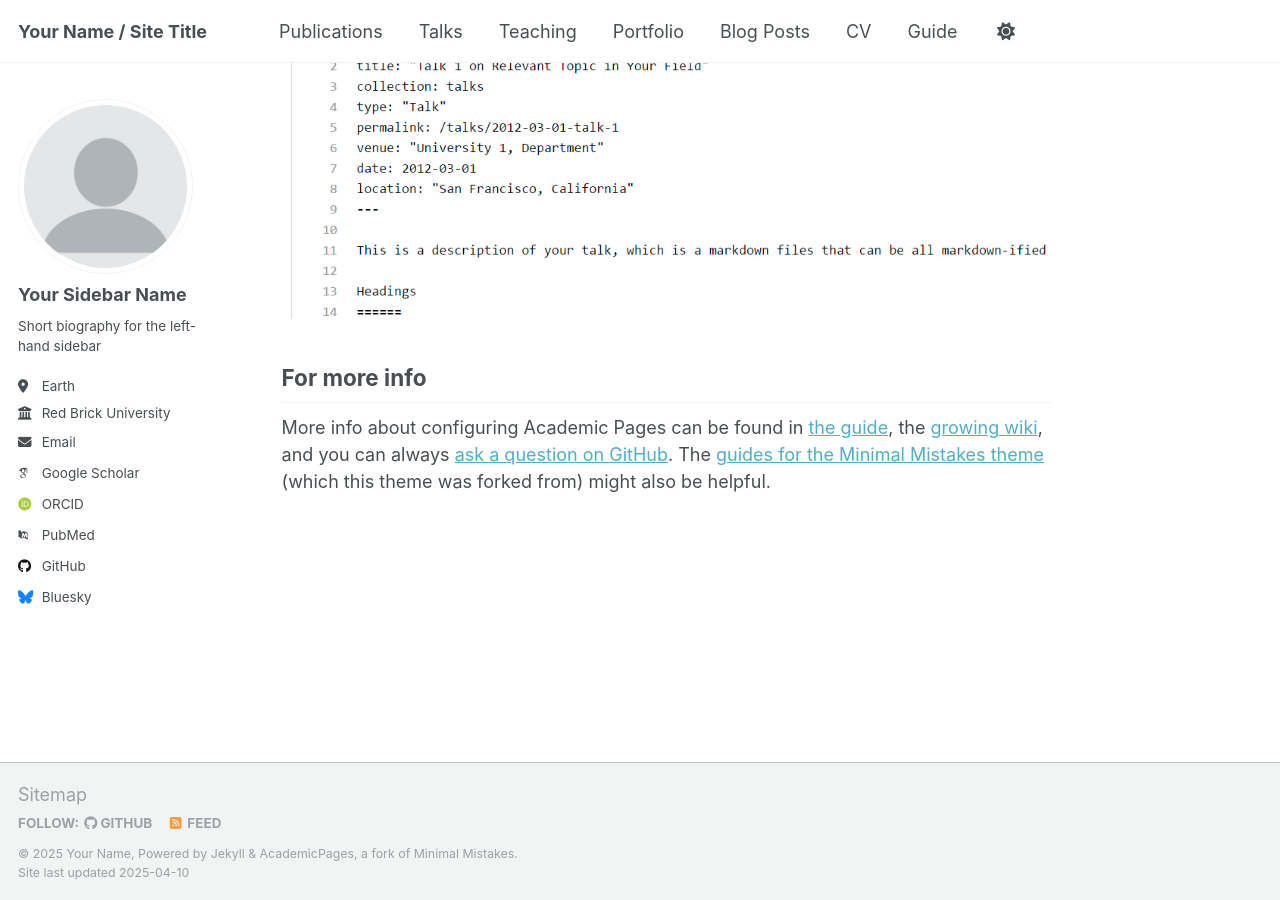
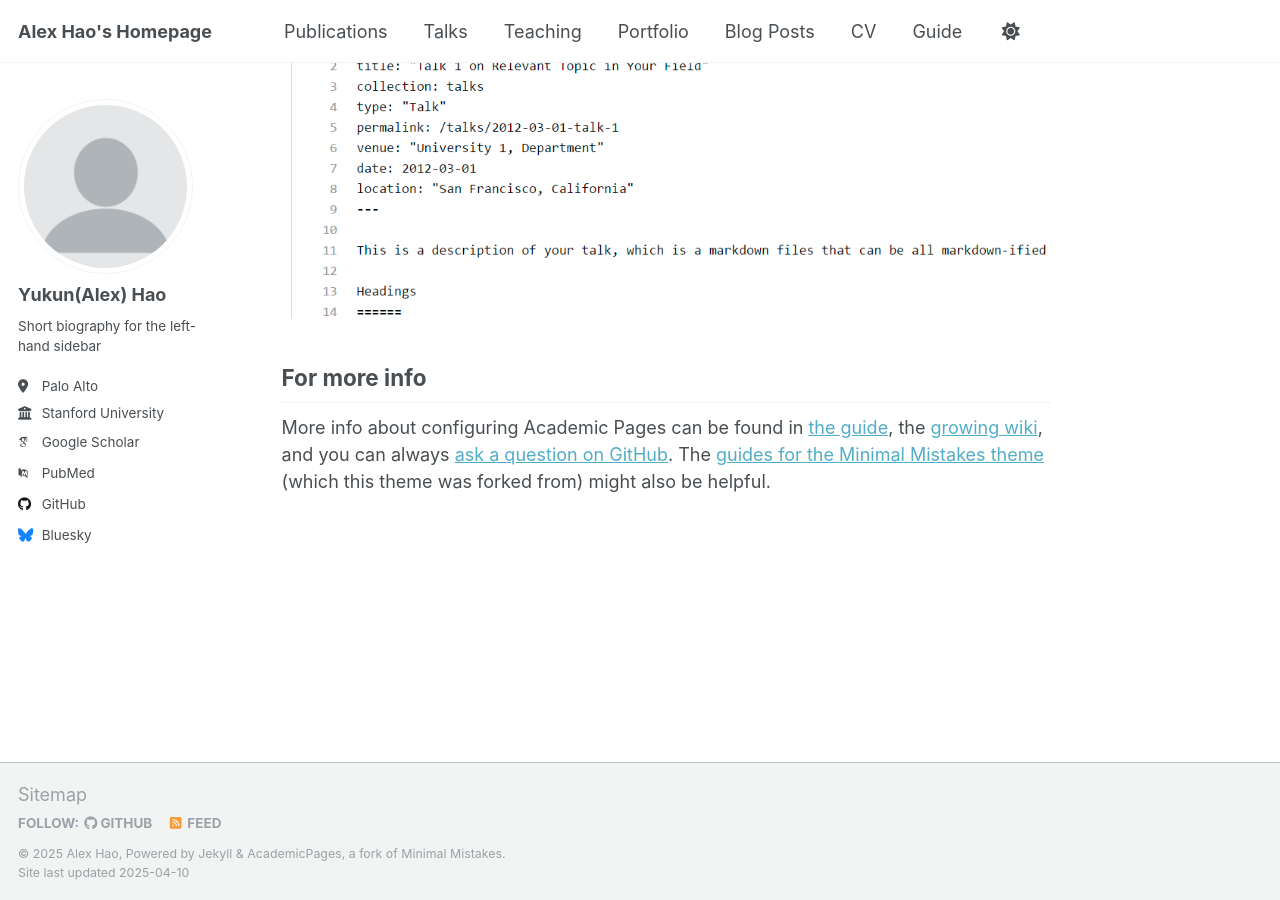
Before and after one commit to AlexYkHao/AlexYkHao.github.io, a Jekyll site: the page built from _pages/about.md, in a window 1280 px wide and 900 px high, scrolled down 2636 px. Built offline with Jekyll 4.4.1, drawn with Linux system fonts in a browser that asks for light colours; some web fonts are replaced.

Commit message:
Update _config.yml

```diff
--- a/_config.yml
+++ b/_config.yml
@@ -9,11 +9,11 @@
 # Basic Site Settings
 locale                   : "en-US"
 site_theme               : "default"
-title                    : "Your Name / Site Title"
+title                    : "Alex Hao's Homepage"
 title_separator          : "-"
-name                     : &name "Your Name"
-description              : &description "personal description"
-url                      : https://academicpages.github.io # the base hostname & protocol for your site e.g. "https://[your GitHub username].github.io"
+name                     : &name "Alex Hao"
+description              : &description "P.H.D in Bioengineering"
+url                      : https://AlexYkHao.github.io # the base hostname & protocol for your site e.g. "https://[your GitHub username].github.io"
 baseurl                  : "" # the subpath of your site, e.g. "/blog"
 repository               : "AlexYkHao/AlexYkHao.github.io"
 
@@ -23,19 +23,17 @@ repository               : "AlexYkHao/AlexYkHao.github.io"
 author:
   # Biographic information
   avatar           : "profile.png"
-  name             : "Your Sidebar Name"
-  pronouns         : # example: "she/her"
+  name             : "Yukun(Alex) Hao"
+  pronouns         : #"she/her"
   bio              : "Short biography for the left-hand sidebar"
-  location         : "Earth"
-  employer         : "Red Brick University"
+  location         : "Palo Alto"
+  employer         : "Stanford University"
   uri              : # URL
-  email            : "none@example.org"
-
   # Academic websites
   arxiv            : # URL - Update with the correct link to your profile
-  googlescholar    : "https://scholar.google.com/citations?user=PS_CX0AAAAAJ"
+  googlescholar    : "https://scholar.google.com/citations?user=cEFGwVQAAAAJ&hl=en"
   impactstory      : # URL
-  orcid            : "http://orcid.org/yourorcidurl"
+  orcid            : #"http://orcid.org/yourorcidurl"
   semantic         : # URL
   pubmed           : "https://www.ncbi.nlm.nih.gov/pubmed/?term=john+snow"
   researchgate     : # URL
```
